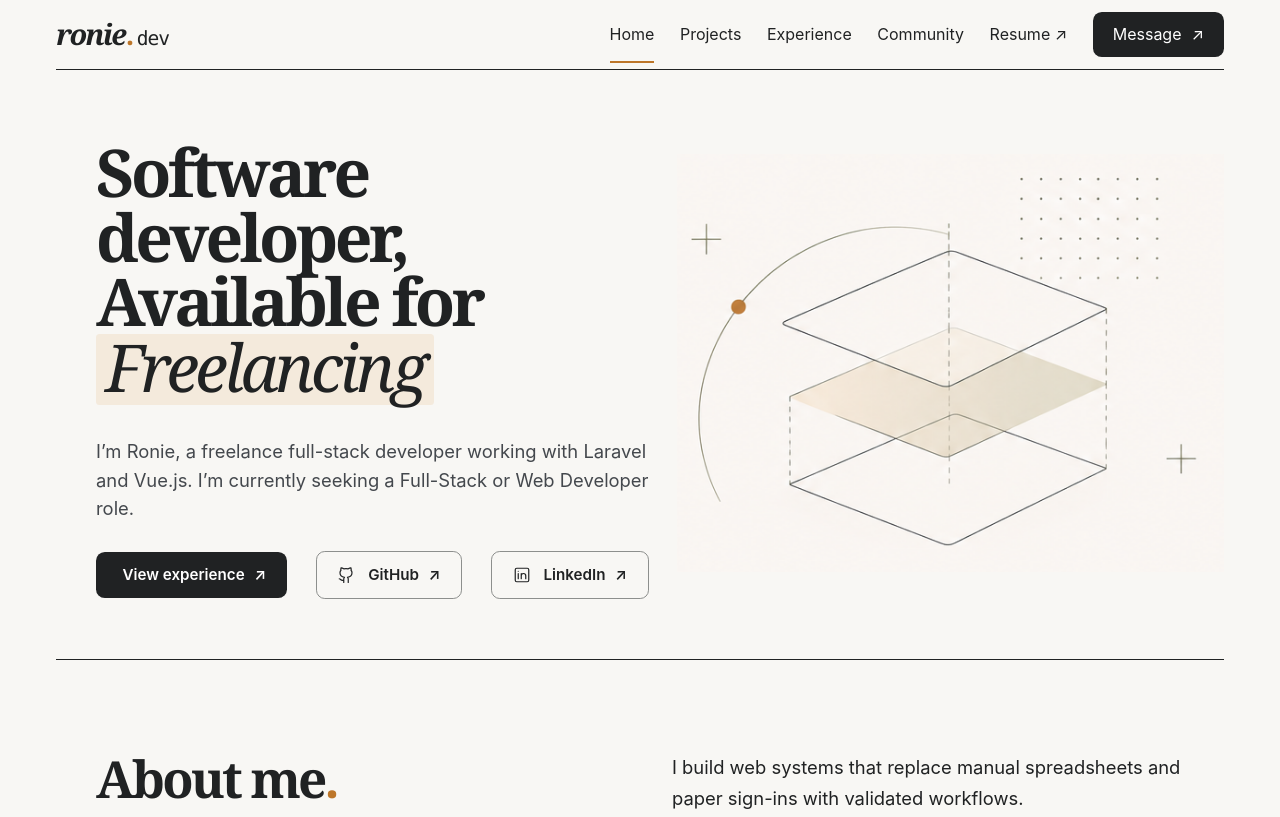
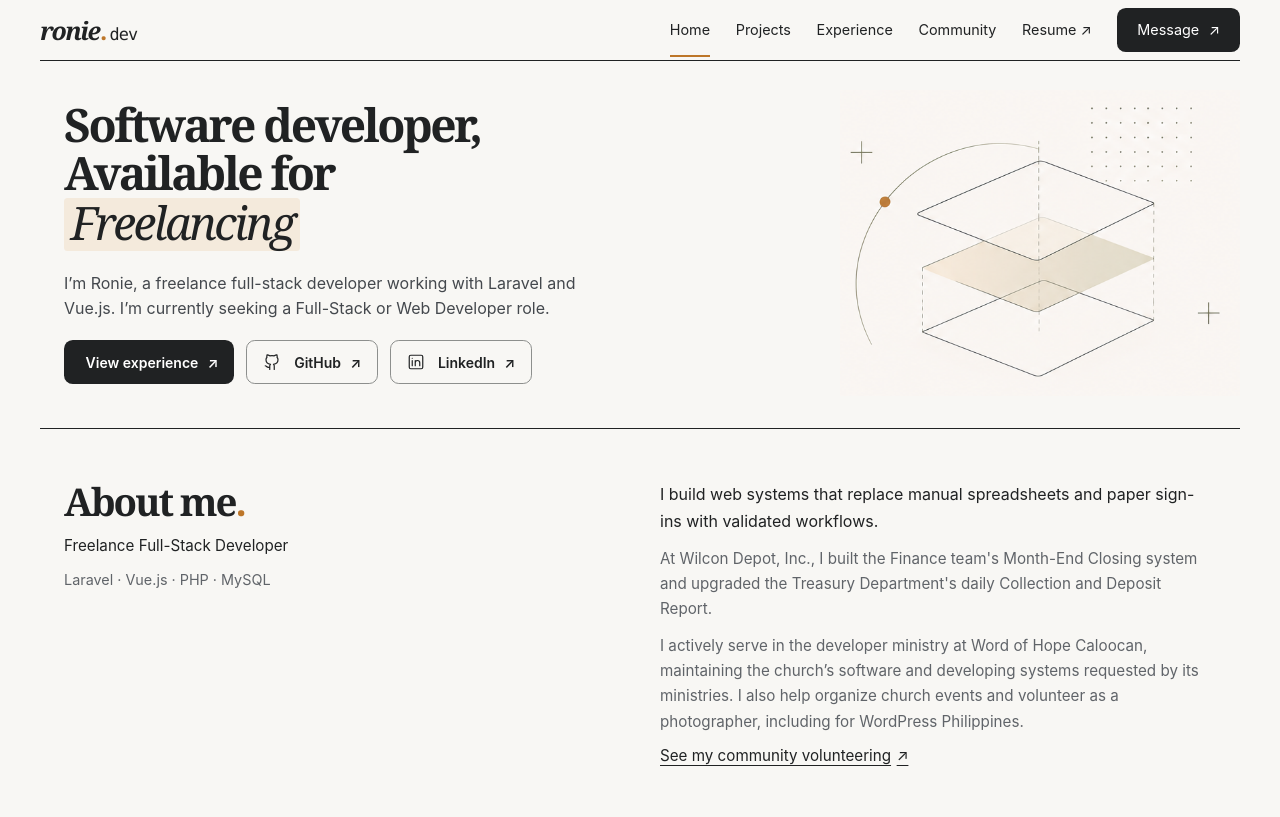
Before and after one commit to roniepactolstudent2223-stack/roniepactolstudent2223-stack.github.io, an Astro site: page / in a window 1280 px wide. Shown: the top 817 px of the page. Built offline with nearby package versions, Linux system fonts and the light colour scheme; Astro itself is replaced by a stand-in of ours.

Commit message:
Compact desktop typography and hero spacing

```diff
--- a/src/components/About.astro
+++ b/src/components/About.astro
@@ -46,16 +46,16 @@
 	.background-details summary span { font: 400 1.3rem system-ui; }
 	.background-details[open] summary span { transform: rotate(45deg); }
 	.background-details summary:focus-visible { outline: 2px solid var(--color-ink); outline-offset: 3px; }
-	.about-profile { display: grid; grid-template-columns: minmax(0, 1fr) minmax(0, 1fr); gap: 4rem; padding: 3.5rem 2.5rem 3rem; }
-	.profile-heading h2 { margin: 0 0 1.25rem; font-size: clamp(2.5rem, 4vw, 4rem); line-height: 1.05; }
+	.about-profile { display: grid; grid-template-columns: minmax(0, 1fr) minmax(0, 1fr); gap: 2.5rem; padding: 1.75rem 1.5rem 2rem; }
+	.profile-heading h2 { margin: 0 0 0.85rem; font-size: clamp(2rem, 3vw, 3rem); line-height: 1.05; }
 	.profile-heading h2 span { color: var(--color-accent); }
-	.profile-role { margin: 0; font-size: 1.05rem; line-height: 1.5; }
+	.profile-role { margin: 0; font-size: 0.95rem; line-height: 1.5; }
 	.profile-stack { margin: 0.65rem 0 0; color: var(--color-muted); font-size: 0.9rem; line-height: 1.6; }
-	.profile-story p { margin: 0 0 1rem; font-size: 1rem; line-height: 1.7; }
-	.profile-story p:first-child { font-size: 1.15rem; }
+	.profile-story p { margin: 0 0 0.75rem; font-size: 0.95rem; line-height: 1.65; }
+	.profile-story p:first-child { font-size: 1rem; }
 	.profile-story p:not(:first-child) { color: var(--color-muted); }
 	.community-link { display: inline-flex; align-items: center; gap: 0.35rem; min-height: 44px; color: var(--color-ink); text-decoration: underline; text-underline-offset: 0.25em; }
-	.about-details { display: grid; grid-template-columns: minmax(0, 1.5fr) minmax(0, 0.75fr); gap: 4rem; padding-inline: 2.5rem; }
+	.about-details { display: grid; grid-template-columns: minmax(0, 1.5fr) minmax(0, 0.75fr); gap: 2.5rem; padding-inline: 1.5rem; }
 	.about-details h3 { margin: 0 0 1.5rem; font-size: 1.6rem; }
 	.background-list { margin: 0; }
 	.background-list > div { display: grid; grid-template-columns: 6.25rem minmax(0, 1fr); gap: 1rem; padding: 0.9rem 0; border-top: 1px solid var(--color-border); }
@@ -70,7 +70,7 @@
 	.skill-group h4 { margin: 0 0 0.8rem; color: var(--color-muted); font-size: 0.85rem; font-weight: 400; }
 	.skill-group ul { display: flex; flex-wrap: wrap; gap: 0.5rem 1.25rem; margin: 0; padding: 0; list-style: none; font-size: 0.95rem; line-height: 1.7; }
 	@media (max-width: 1100px) { .about-profile, .about-details { gap: 2rem; padding-inline: 0; } }
-	@media (max-width: 900px) { .about-profile { grid-template-columns: minmax(0, 1fr); padding-top: 2.5rem; gap: 1.75rem; } }
+	@media (max-width: 900px) { .about-profile { grid-template-columns: minmax(0, 1fr); padding-top: 1.5rem; gap: 1.25rem; } }
 	@media (max-width: 640px) {
 		.about-details { grid-template-columns: minmax(0, 1fr); gap: var(--mobile-space); }
 		.about-profile { padding-block: 0.5rem var(--mobile-space); gap: var(--mobile-space); }
--- a/src/styles/global.css
+++ b/src/styles/global.css
@@ -35,7 +35,7 @@ a {
 .site-header,
 .page-shell,
 .site-footer {
-	width: min(100% - 7rem, 1360px);
+	width: min(100% - 4rem, 1200px);
 	margin-inline: auto;
 }
 
@@ -48,7 +48,7 @@ a {
 }
 
 .site-nav {
-	height: 4.3rem;
+	height: 3.75rem;
 	display: flex;
 	align-items: center;
 	justify-content: space-between;
@@ -59,7 +59,7 @@ a {
 	align-items: center;
 	min-height: 44px;
 	font-family: Georgia, "Times New Roman", serif;
-	font-size: 1.8rem;
+	font-size: 1.55rem;
 	font-weight: 700;
 	line-height: 1;
 	white-space: nowrap;
@@ -91,8 +91,8 @@ a {
 .nav-links {
 	display: flex;
 	align-items: center;
-	gap: 2.8rem;
-	font-size: 1rem;
+	gap: 2rem;
+	font-size: 0.9rem;
 }
 
 .nav-link {
@@ -180,7 +180,7 @@ a {
 }
 
 .hero-section {
-	padding: 2.4rem 0 2.6rem;
+	padding: 1.5rem 0 1.75rem;
 	border-bottom: 1px solid var(--color-ink);
 }
 
@@ -206,14 +206,14 @@ a {
 
 .hero-grid {
 	display: grid;
-	grid-template-columns: minmax(0, 1.05fr) minmax(420px, 0.95fr);
+	grid-template-columns: minmax(0, 1.2fr) minmax(0, 0.8fr);
 	align-items: center;
 	gap: 1rem;
-	min-height: 21rem;
+	min-height: 0;
 }
 
 .hero-copy {
-	padding: 2rem 0 1.2rem 2.5rem;
+	padding: 1rem 0 1rem 1.5rem;
 }
 
 h1,
@@ -227,8 +227,8 @@ h3 {
 h1 {
 	max-width: 42rem;
 	margin: 0;
-	font-size: clamp(3.25rem, 5.15vw, 5.1rem);
-	line-height: 0.98;
+	font-size: clamp(2.5rem, 3.6vw, 3.5rem);
+	line-height: 1.05;
 }
 
 h1 em,
@@ -245,9 +245,9 @@ h1 em {
 }
 
 .hero-description {
-	max-width: 37rem;
-	margin: 2rem 0 1.8rem;
-	font-size: 1.15rem;
+	max-width: 34rem;
+	margin: 1.25rem 0;
+	font-size: 1rem;
 	line-height: 1.55;
 	color: #44484d;
 }
@@ -255,7 +255,7 @@ h1 em {
 .hero-actions {
 	display: flex;
 	align-items: center;
-	gap: 1.8rem;
+	gap: 0.75rem;
 	flex-wrap: wrap;
 }
 
@@ -267,10 +267,10 @@ h1 em {
 	display: inline-flex;
 	align-items: center;
 	justify-content: center;
-	min-height: 2.9rem;
-	padding: 0.7rem 1.3rem;
+	min-height: 44px;
+	padding: 0.6rem 1rem;
 	border-radius: 0.55rem;
-	font-size: 0.95rem;
+	font-size: 0.875rem;
 	font-weight: 600;
 	transition: transform 160ms ease, background-color 160ms ease;
 }
@@ -300,7 +300,7 @@ h1 em {
 
 .hero-art {
 	justify-self: end;
-	width: min(100%, 39rem);
+	width: min(100%, 25rem);
 }
 
 .hero-art img {
@@ -311,7 +311,7 @@ h1 em {
 
 .work-section,
 .about-section {
-	padding: 2.2rem 0 3rem;
+	padding: 1.5rem 0 2rem;
 	border-bottom: 1px solid var(--color-ink);
 }
 
@@ -462,7 +462,7 @@ h1 em {
 }
 
 .about-section {
-	padding-bottom: 6rem;
+	padding-bottom: 3rem;
 }
 
 .site-footer {
@@ -524,7 +524,7 @@ h1 em {
 @media (min-width: 641px) and (max-width: 1100px) {
 	.hero-grid { grid-template-columns: minmax(0, 1fr) minmax(0, 0.45fr); min-height: 0; }
 	.hero-copy { padding: 1.5rem 0; }
-	.hero-copy h1 { font-size: clamp(2.5rem, 4.8vw, 3.5rem); }
+	.hero-copy h1 { font-size: clamp(2.25rem, 3.6vw, 3rem); }
 	.hero-art { width: 100%; margin: 0; }
 	.hero-description { margin-block: 1.25rem; font-size: 1rem; }
 	.hero-actions { gap: 0.75rem; flex-wrap: wrap; }
```
